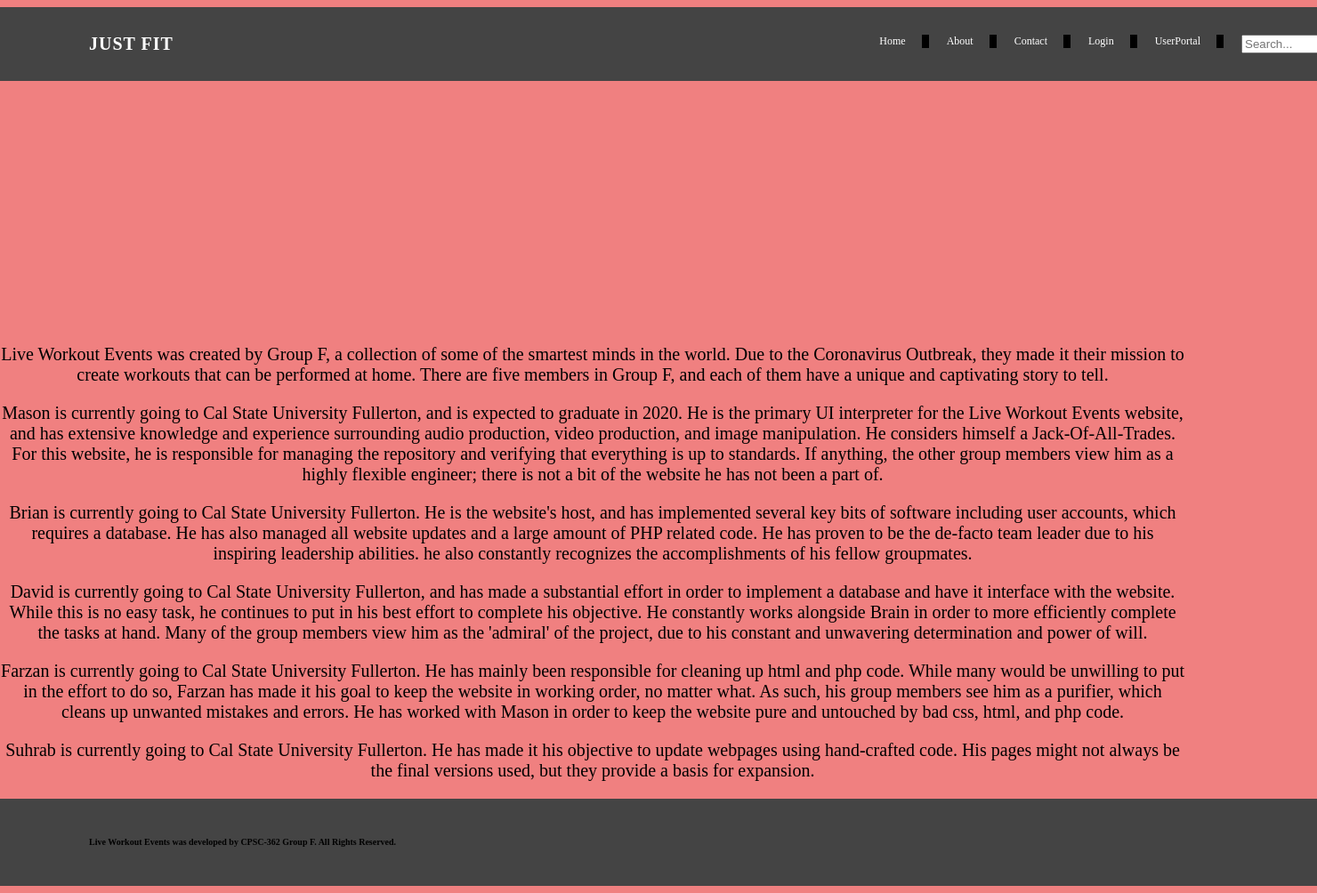
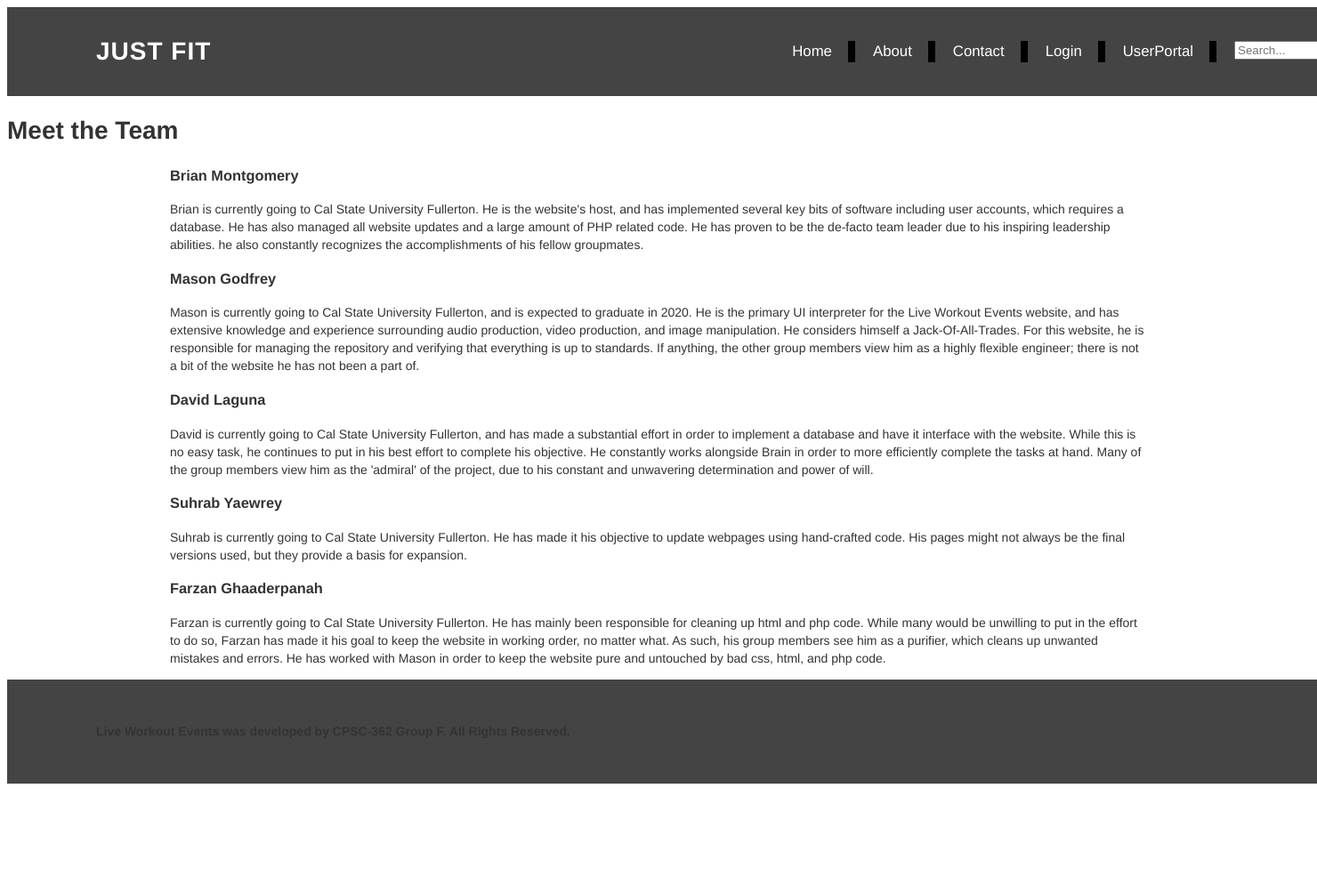
Before and after one commit to farzang101/JustFit-FitnessApp, a PHP site: page /php/About.php in a window 1480 px wide; the page is wider, and only the part inside the window is pictured. Shown: that part at 89% size. After the commit the page ends 881 px from the top of that part, so only its background shows below. Run offline with PHP 8.4, Linux system fonts and the light colour scheme.

Commit message:
Fix files

```diff
--- a/css/About.css
+++ b/css/About.css
@@ -1,97 +1,48 @@
-
-html{
-    font-size: 10px;
-    font-family: 'Montserrat', sens-self;
-  }
-  body {
-    margin-left: auto;
-    margin-right: auto;
-    background-color: lightcoral;
-  }
-  .ABstyle a {
-    float: left;
-    color: #220707;
-    text-align: center;
-    padding: 14px 16px;
-    text-decoration: none;
-    font-size: 17px;
-  }
-  .ABstyle {
-    float: right;
-  }
-  h3 {
-    text-align: right;
-    font-size: small;
-    position: fixed;
-    right: 100px;
-    left: 100px;
-
-    }
- .rowBurn{
-    color: blanchedalmond;
-     font-size: 18px;
-}
-  hr{
-        color: rgb(11, 8, 15);
-        margin-top: 40%;
+html {
 
 }
+body {
+    font-family: "Helvetica Neue",Helvetica,Arial,sans-serif;
+    font-size: 14px;
+    line-height: 1.42857143;
+    color: #333;
+    background-color: #fff;
+    display: block;
+}
 
-.column {
+@media screen and (min-width: 768px)
+.jumbotron {
+    padding-top: 48px;
+    padding-bottom: 48px;
+}
+.jumbotron {
+    padding-top: 30px;
+    padding-bottom: 30px;
+    margin-bottom: 30px;
+    color: inherit;
+    background-color: #eee;
+}
+.text-center {
     text-align: center;
-    font-size: 20px;
-    margin-top: 20%;
-    margin-right: 10%;
+}
+h1 {
+    display: block;
+    font-size: 2em;
+    margin-block-start: 0.67em;
+    margin-block-end: 0.67em;
+    margin-inline-start: 0px;
+    margin-inline-end: 0px;
+    font-weight: bold;
+}
 
+.row {
+    width: 75%;
+    margin-right: auto;
+    margin-left: auto;
 }
-p{
-    font-size: 20px;
-    font-style: normal;
+.col-sm-1 {
+    float: left;
 }
-html{
-    font-size: 10px;
-    font-family: 'Montserrat', sens-self;
-  }
-  body {
-    margin-left: auto;
-    margin-right: auto;
-    background-color: lightcoral;
-  }
-  .ABstyle a {
-    float: left;
-    color: #220707;
-    text-align: center;
-    padding: 14px 16px;
-    text-decoration: none;
-    font-size: 17px;
-  }
-  .ABstyle {
-    float: right;
-  }
-  h3 {
-    text-align: right;
-    font-size: small;
-    position: fixed;
-    right: 100px;
-    left: 100px;
 
-    }
-
-.column {
-    text-align: center;
-    font-size: 20px;
-    margin-top: 20%;
-    margin-right: 10%;
-
+.col-sm-2 {
 }
-p{
-    font-size: 20px;
-    font-style: normal;
-}
-.rowBurn{
-  color: blanchedalmond
-}
-hr{
-      color: rgb(11, 8, 15);
-      margin-top: 30%;
-}
--- a/php/About.php
+++ b/php/About.php
@@ -1,71 +1,48 @@
 <!DOCTYPE html>
-<html lang="">
+<html lang="en">
 <head>
   <meta charset="utf-8">
-		<meta name="viewport" content="width=device-width, initial-scale=1.0">
+  <meta name="viewport" content="width=device-width, initial-scale=1">
  <link rel="stylesheet" href="../css/About.css">
  <link rel="stylesheet" href="../css/HeaderFooter.css">
+
+
 </head>
 <body>
 <?php include ('../html/Header.html'); ?>
-				<div class="column">
-					<p>
-						Live Workout Events was created by Group F, a collection of some
-						of the smartest minds in the world.  Due to the Coronavirus Outbreak,
-						they made it their mission to create workouts that can be performed
-						at home. There are five members in Group F, and each of them have a
-						unique and captivating story to tell.
-					</p>
-					<p>
-						Mason is currently going to Cal State University Fullerton,
-						and is expected to graduate in 2020. He is the primary UI
-						interpreter for the Live Workout Events website, and has
-						extensive knowledge and experience surrounding audio
-						production, video production, and image manipulation. He
-						considers himself a Jack-Of-All-Trades. For this website,
-						he is responsible for managing the repository and verifying
-						that everything is up to standards. If anything, the other
-						group members view him as a highly flexible engineer; there
-						is not a bit of the website he has not been a part of.
-					</p>
-					<p>
-						Brian is currently going to Cal State University Fullerton.
-						He is the website's host, and has implemented several key
-						bits of software including user accounts, which requires a
-						database. He has also managed all website updates and a
-						large amount of PHP related code. He has proven to be the
-						de-facto team leader due to his inspiring leadership
-						abilities. he also constantly recognizes the
-						accomplishments of his fellow groupmates.
-					</p>
-					<p>
-						David is currently going to Cal State University Fullerton,
-						and has made a substantial effort in order to implement a
-						database and have it interface with the website. While this
-						is no easy task, he continues to put in his best effort to
-						complete his objective. He constantly works alongside Brain
-						in order to more efficiently complete the tasks at hand.
-						Many of the group members view him as the 'admiral' of the
-						project, due to his constant and unwavering determination
-						and power of will.
-					</p>
-					<p>
-						Farzan is currently going to Cal State University Fullerton.
-						He has mainly been responsible for cleaning up html and php
-						code. While many would be unwilling to put in the effort to
-						do so, Farzan has made it his goal to keep the website in
-						working order, no matter what. As such, his group members
-						see him as a purifier, which cleans up unwanted mistakes and
-						errors. He has worked with Mason in order to keep the website
-						pure and untouched by bad css, html, and php code.
-					</p>
-					<p>
-						Suhrab is currently going to Cal State University Fullerton.
-						He has made it his objective to update webpages using
-						hand-crafted code. His pages might not always be the final
-						versions used, but they provide a basis for expansion.
+
+<div>
+  <h1 >Meet the Team</h1>
+
+
+    </div>
+<div class="container">
+  <div class="row">
+    <div class="col-sm-4">
+      <h3>Brian Montgomery </h3>
+        <p>Brian is currently going to Cal State University Fullerton. He is the website's host, and has implemented several key bits of software including user accounts, which requires a database. He has also managed all website updates and a large amount of PHP related code. He has proven to be the de-facto team leader due to his inspiring leadership abilities. he also constantly recognizes the accomplishments of his fellow groupmates.</p>
+    </div>
+    <div class="col-sm-4">
+      <h3>Mason Godfrey</h3>
+      <p>Mason is currently going to Cal State University Fullerton, and is expected to graduate in 2020. He is the primary UI interpreter for the Live Workout Events website, and has extensive knowledge and experience surrounding audio production, video production, and image manipulation. He considers himself a Jack-Of-All-Trades. For this website, he is responsible for managing the repository and verifying that everything is up to standards. If anything, the other group members view him as a highly flexible engineer; there is not a bit of the website he has not been a part of.</p>
+    </div>
+    <div class="col-sm-4">
+      <h3>David Laguna </h3>
+      <p>David is currently going to Cal State University Fullerton, and has made a substantial effort in order to implement a database and have it interface with the website. While this is no easy task, he continues to put in his best effort to complete his objective. He constantly works alongside Brain in order to more efficiently complete the tasks at hand. Many of the group members view him as the 'admiral' of the project, due to his constant and unwavering determination and power of will.
 </p>
     </div>
+      <div class="col-sm-4">
+      <h3>Suhrab Yaewrey </h3>
+      <p>Suhrab is currently going to Cal State University Fullerton. He has made it his objective to update webpages using hand-crafted code. His pages might not always be the final versions used, but they provide a basis for expansion.</p>
+    </div>
+      <div class="col-sm-4">
+      <h3>Farzan Ghaaderpanah </h3>
+      <p>Farzan is currently going to Cal State University Fullerton. He has mainly been responsible for cleaning up html and php code. While many would be unwilling to put in the effort to do so, Farzan has made it his goal to keep the website in working order, no matter what. As such, his group members see him as a purifier, which cleans up unwanted mistakes and errors. He has worked with Mason in order to keep the website pure and untouched by bad css, html, and php code.</p>
+    </div>
+  </div>
+</div>
+
     <?php include ('../html/Footer.html'); ?>
+
 </body>
 </html>
```
Also changed, not shown: css/Contact.css (+20 -8 lines), css/Home.css (+72 -13 lines), css/UserPortal.css (added, +91 -0 lines), php/Contact.php (+102 -13 lines), php/Home.php (+38 -14 lines), php/UserPortal.php (+36 -82 lines). Lines whose indentation alone changed are shown as unchanged.
